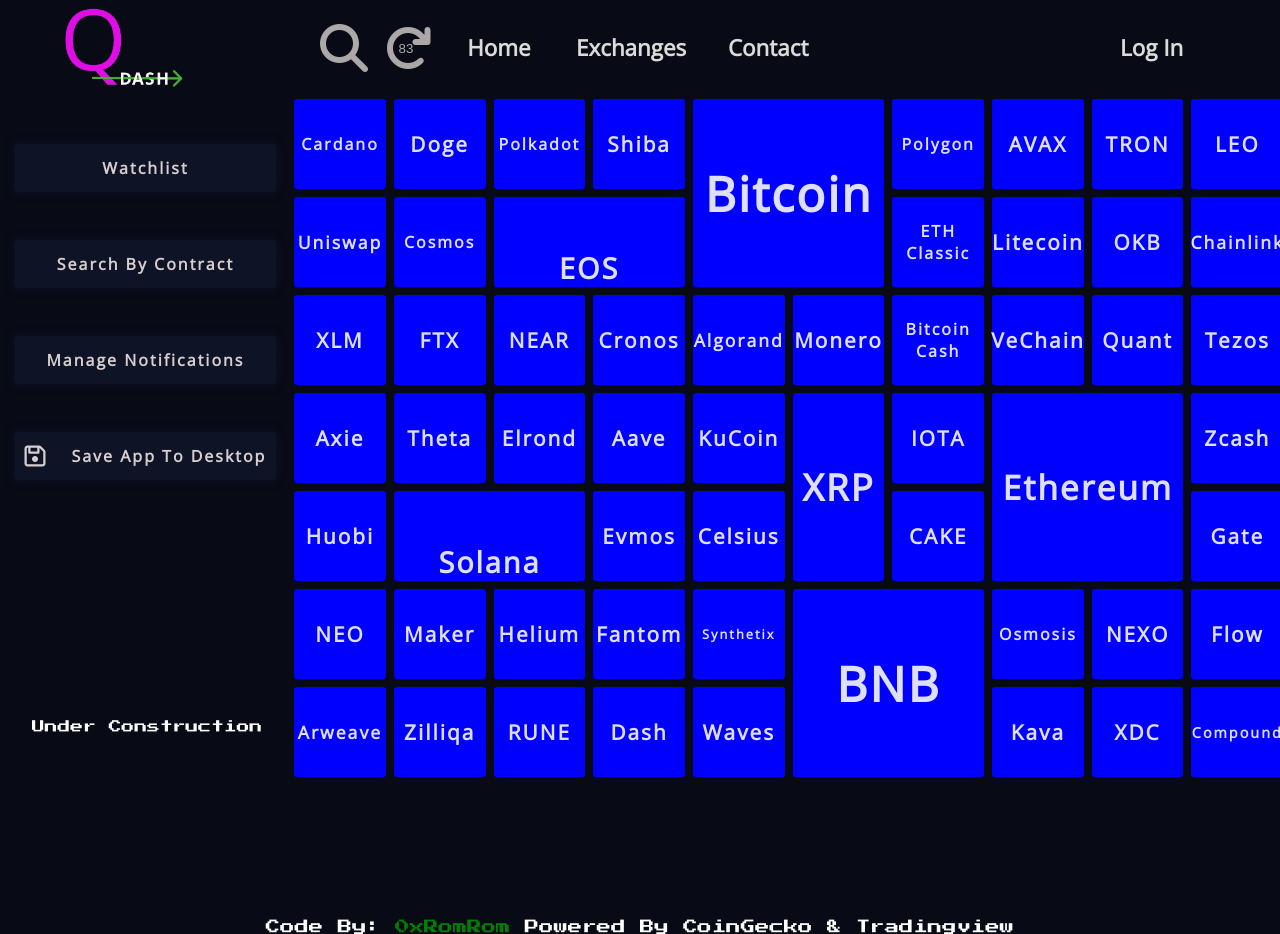
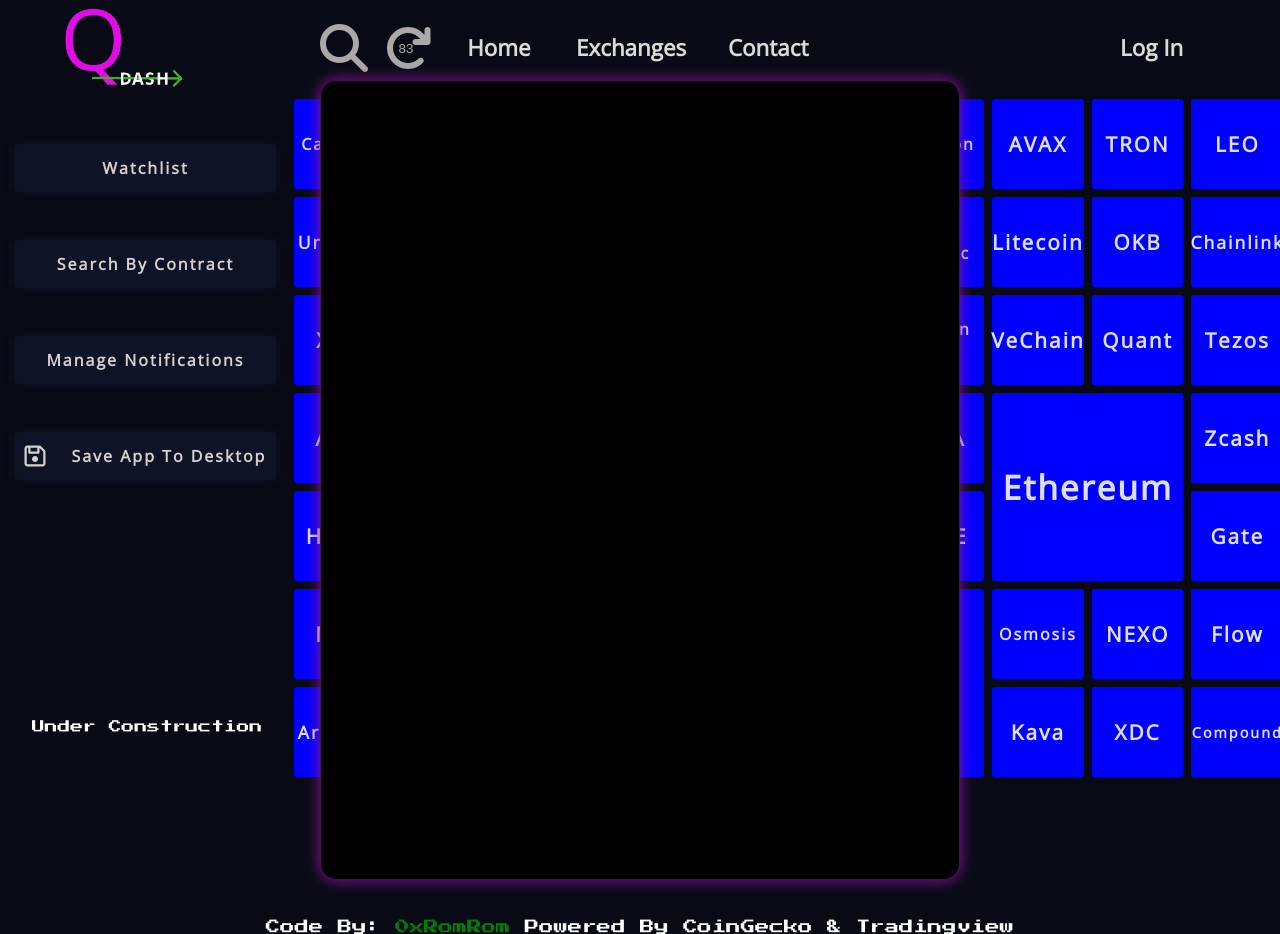
Before and after one commit to 0xRomRom/Q-Dash, a website built with Parcel: page index.html in a window 1280 px wide. Both pictures are taken after a click on the button 344 px from the left and 48 px from the top of the page. Built offline with nearby package versions, Linux system fonts and the light colour scheme; no server answers.

Commit message:
Added search modal

```diff
--- a/css/style.css
+++ b/css/style.css
@@ -1298,6 +1298,24 @@
   }
 }
 
+.search-modal {
+  position: absolute;
+  left: 25%;
+  top: 5rem;
+  width: 50%;
+  height: 50rem;
+  box-shadow: 0px 0px 15px rgb(140, 20, 156);
+  border: 1px solid rgba(140, 20, 156, 0.556);
+  background-color: black;
+  border-radius: 1rem;
+  font-family: "Open Sans";
+  color: white;
+  z-index: 100;
+  display: flex;
+  justify-content: center;
+  align-items: center;
+}
+
 @media only screen and (max-width: 1915px) {
   .tile-container {
     grid-template-columns: repeat(auto-fit, minmax(115px, 1fr));
--- a/index.html
+++ b/index.html
@@ -37,6 +37,7 @@
     <link href="./css/sidebar.css" rel="stylesheet" />
     <script src="./scripts/dataFetcher.js" type="module"></script>
     <script src="./scripts/searchByContract.js" type="module"></script>
+    <script src="./scripts/searchCoin.js" type="module"></script>
     <script src="./scripts/coinIndex.js" type="module"></script>
     <script src="./scripts/script.js" type="module"></script>
     <script src="./scripts/manageNotifications.js" type="module"></script>
@@ -53,6 +54,7 @@
   <body>
     <div class="dropshadow hidden"></div>
     <div class="dropshadow-contr hidden"></div>
+    <div class="dropshadow-srch hidden"></div>
     <div class="main-page">
       <p class="constr">Under Construction</p>
       <button class="search-button">
@@ -596,6 +598,9 @@
           </div>
         </div>
       </div>
+      <div class="search-modal hidden">
+
+      </div>
       <div class="msg-modal hidden">
         <p>Alert configured!</p>
         <p>Don't leave this page</p>
--- /dev/null
+++ b/scripts/searchCoin.js
@@ -0,0 +1,10 @@
+"use strict";
+
+const searchButton = document.querySelector('.search-button');
+const searchModal = document.querySelector('.search-modal');
+const dropBg = document.querySelector('.dropshadow-srch');
+
+searchButton.addEventListener('click', () => {
+    dropBg.classList.remove('hidden');
+    searchModal.classList.remove('hidden');
+});
```
Also changed, not shown: dist/index.html, 9 other files.
